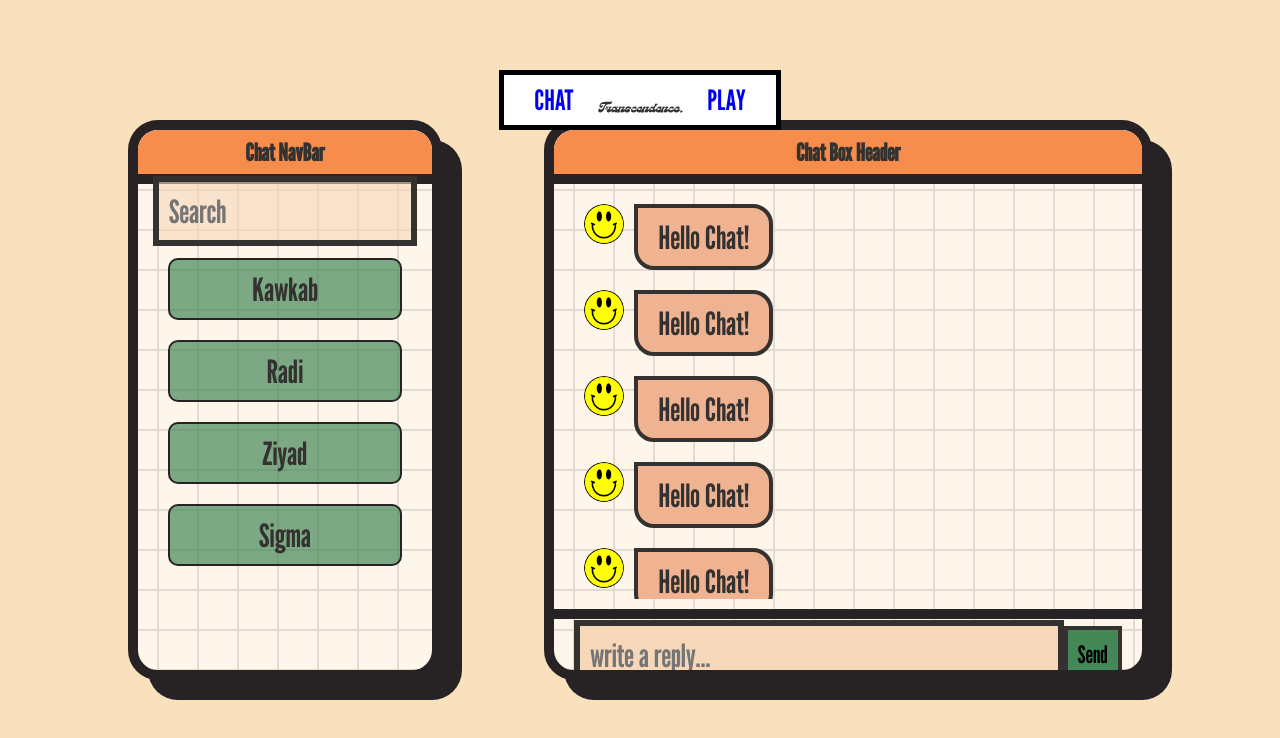
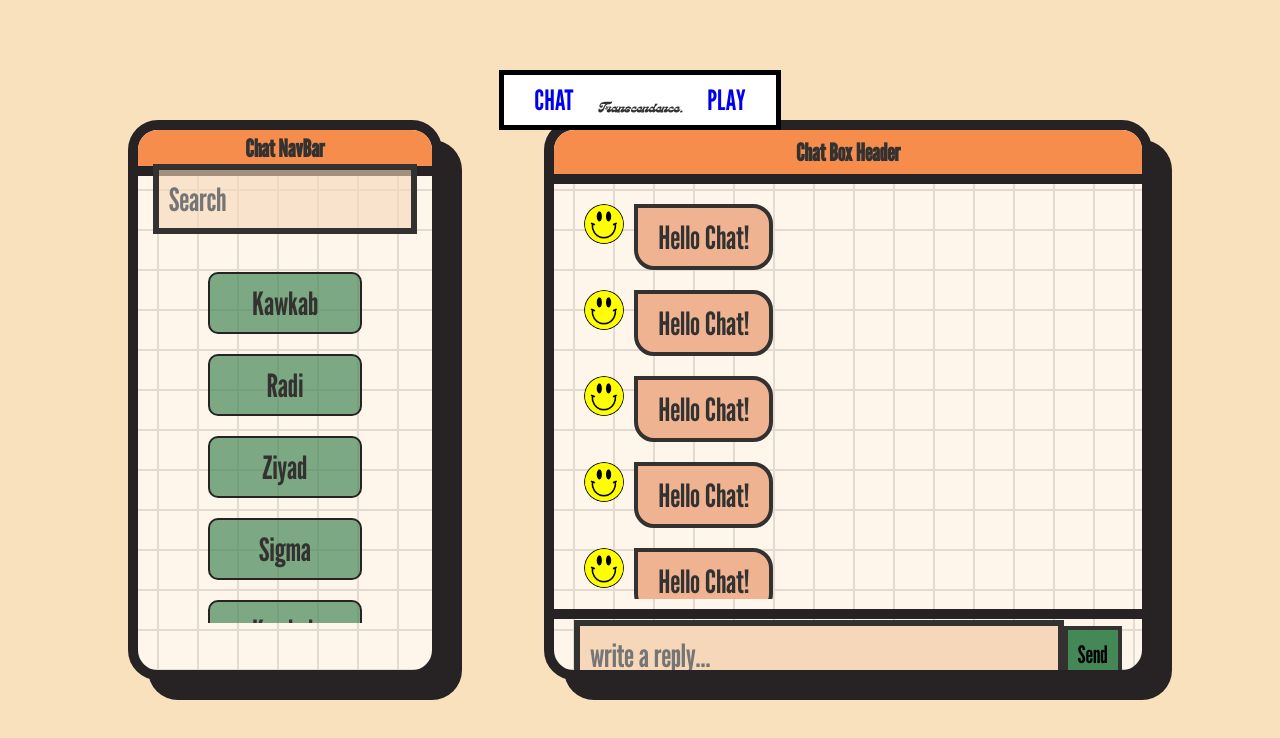
Before and after one commit to kawkb/client-side, a React (Create React App) app: page /chat in a window 1280 px wide. Shown: the top 738 px of the page. Built offline with nearby package versions, Linux system fonts and the light colour scheme.

Commit message:
fixed chat list scroll

```diff
--- a/src/components/ChatsList.tsx
+++ b/src/components/ChatsList.tsx
@@ -2,7 +2,31 @@ import React from 'react'
 
 function ChatsList() {
   return (
-	<div className='chats-list scrollable'>
+	<div className='chat-list scrollable'>
+		<div className='chat-list-item'>
+			<span>Kawkab</span>
+		</div>
+		<div className='chat-list-item'>
+			<span>Radi</span>
+		</div>
+		<div className='chat-list-item'>
+			<span>Ziyad</span>
+		</div>
+		<div className='chat-list-item'>
+			<span>Sigma</span>
+		</div>
+		<div className='chat-list-item'>
+			<span>Kawkab</span>
+		</div>
+		<div className='chat-list-item'>
+			<span>Radi</span>
+		</div>
+		<div className='chat-list-item'>
+			<span>Ziyad</span>
+		</div>
+		<div className='chat-list-item'>
+			<span>Sigma</span>
+		</div>
 		<div className='chat-list-item'>
 			<span>Kawkab</span>
 		</div>
--- a/src/styles/src/chat.css
+++ b/src/styles/src/chat.css
@@ -17,6 +17,7 @@
 .chat-side-bar {
 	flex: 1;
 	overflow: hidden;
+	padding-bottom: 80px;
 }
 
 .copy-book-background {
@@ -76,30 +77,43 @@
 
 }
 
+.scrollable::-webkit-scrollbar {
+	width: 15px;
+}
+
+.scrollable::-webkit-scrollbar-track {
+	background-color: rgb(239, 179, 146, 0.4);
+	border-radius: 10px;
+	border: 1px solid var(--dark);
+}
+
+.scrollable::-webkit-scrollbar-thumb {
+	border: 1px solid var(--dark);
+	border-radius: 10px;
+}
+
 .chat-list {
+	padding: 20px;
+	margin: 10px 20px;
+	height: 85%;
 	overflow-y: scroll;
 }
 
-/* style the scrollbar */
-.chat-list::-webkit-scrollbar {
-	width: 8px; /* width of the scrollbar */
-  }
 
-  /* style the scrollbar track */
-  .chat-list::-webkit-scrollbar-track {
-	background-color: #f1f1f1; /* color of the scrollbar track */
-  }
 
-  /* style the scrollbar thumb */
-  .chat-list::-webkit-scrollbar-thumb {
-	background-color: #888; /* color of the scrollbar thumb */
-	border-radius: 5px; /* round the corners of the scrollbar thumb */
-  }
+.chat-list::-webkit-scrollbar-track {
+	background-color: rgb(69, 136, 88, 0.4);;
+}
 
-  /* style the scrollbar thumb when hovering */
-  .chat-list::-webkit-scrollbar-thumb:hover {
-	background-color: #555; /* color of the scrollbar thumb on hover */
-  }
+.chat-list::-webkit-scrollbar-thumb {
+	background-color: var(--green);
+	border-radius: 5px;
+}
+
+
+.chat-list::-webkit-scrollbar-thumb:hover {
+	background-color: var(--teal);
+}
 
 
 .chat-list-item {
@@ -128,20 +142,7 @@
 	overflow-y: scroll;
 }
 
-.scrollable::-webkit-scrollbar {
-	width: 15px;
-}
 
-.scrollable::-webkit-scrollbar-track {
-	background-color: rgb(239, 179, 146, 0.4);
-	border-radius: 10px;
-	border: 1px solid var(--dark);
-}
-
-.scrollable::-webkit-scrollbar-thumb {
-	border: 1px solid var(--dark);
-	border-radius: 10px;
-}
 
 .chat-messages-list::-webkit-scrollbar-thumb:hover {
 	background-color: var(--orange);
--- a/src/styles/src/varibales.css
+++ b/src/styles/src/varibales.css
@@ -10,5 +10,6 @@
     --red: #F68074;
 	--peach: #efb392;
 	--beige: #f9e1bd;
+	--teal: #00AA7C;
     --font: 'League Gothic', sans-serif;
 }
```
